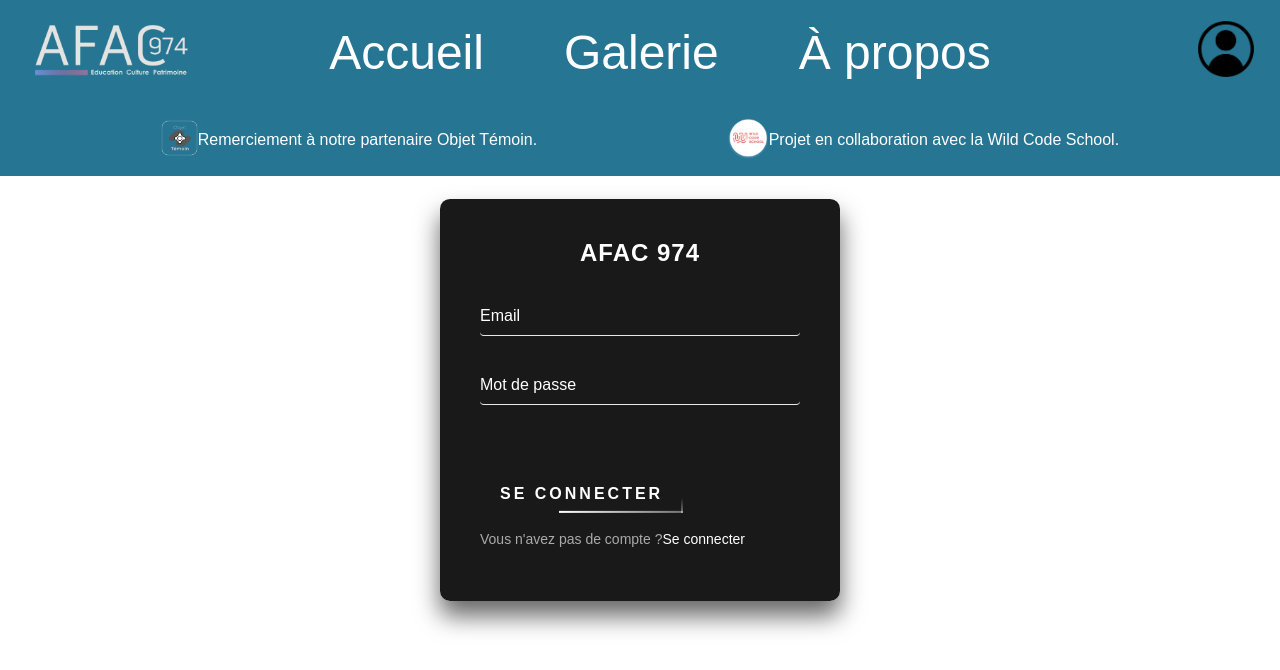
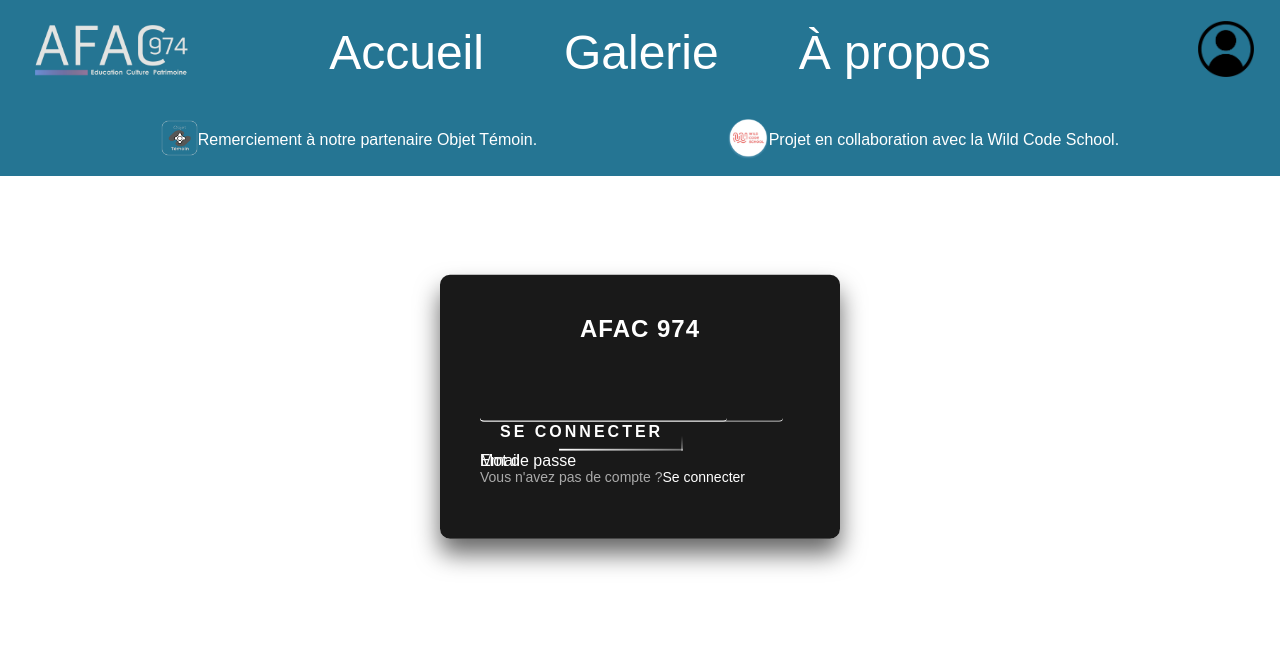
Before and after one commit to WildCodeSchool/2023-02-JS-Lille-project-3-groupe1, a React (Vite) app in the folder frontend/: page /login2 in a window 1280 px wide. Shown: the top 670 px of the page. Built offline with nearby package versions, Linux system fonts and the light colour scheme.

Commit message:
pls accept

```diff
--- a/frontend/src/components/LoginForm/LoginRegisterForm.jsx
+++ b/frontend/src/components/LoginForm/LoginRegisterForm.jsx
@@ -1,4 +1,3 @@
-/* eslint-disable */
 import React from "react";
 import "./LoginRegisterStyle.scss";
 
@@ -8,14 +7,18 @@ function LoginRegisterForm() {
       <p>AFAC 974</p>
       <form>
         <div className="user-box">
-          <input required name="" type="text" />
-          <label>Email</label>
+          <label>
+            <input required name="" type="text" />
+            Email
+          </label>
         </div>
         <div className="user-box">
-          <input required name="" type="password" />
-          <label>Mot de passe</label>
+          <label>
+            <input required name="" type="password" />
+            Mot de passe
+          </label>
         </div>
-        <a href="#">
+        <a href="https://www.google.com/">
           <span />
           <span />
           <span />
@@ -25,7 +28,7 @@ function LoginRegisterForm() {
       </form>
       <p>
         Vous n'avez pas de compte ?
-        <a href="" className="a2">
+        <a href="https://www.google.com/" className="a2">
           Se connecter
         </a>
       </p>
```
Also changed, not shown: 1 other file (tests, documents, lock files or other folders).
